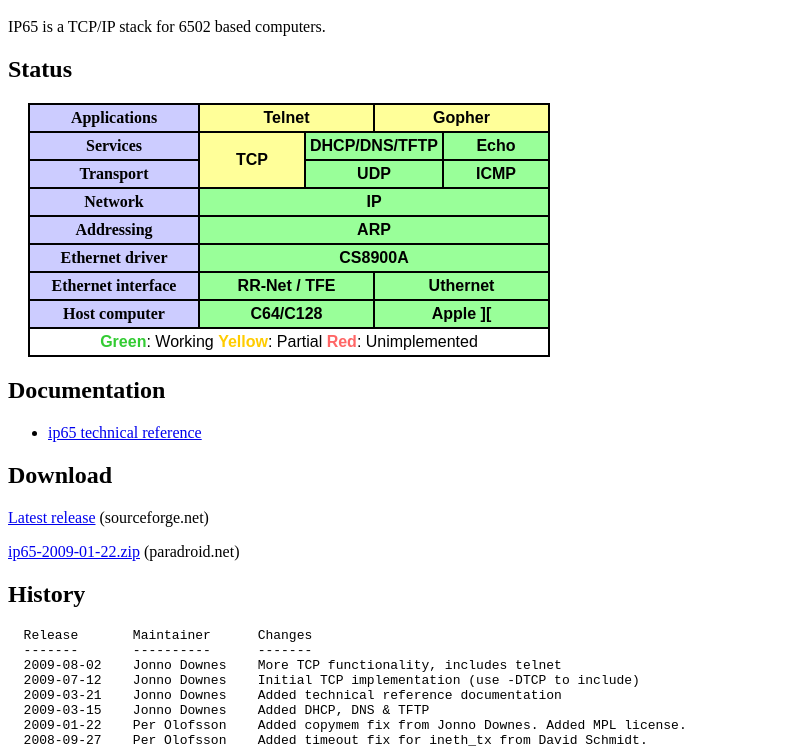
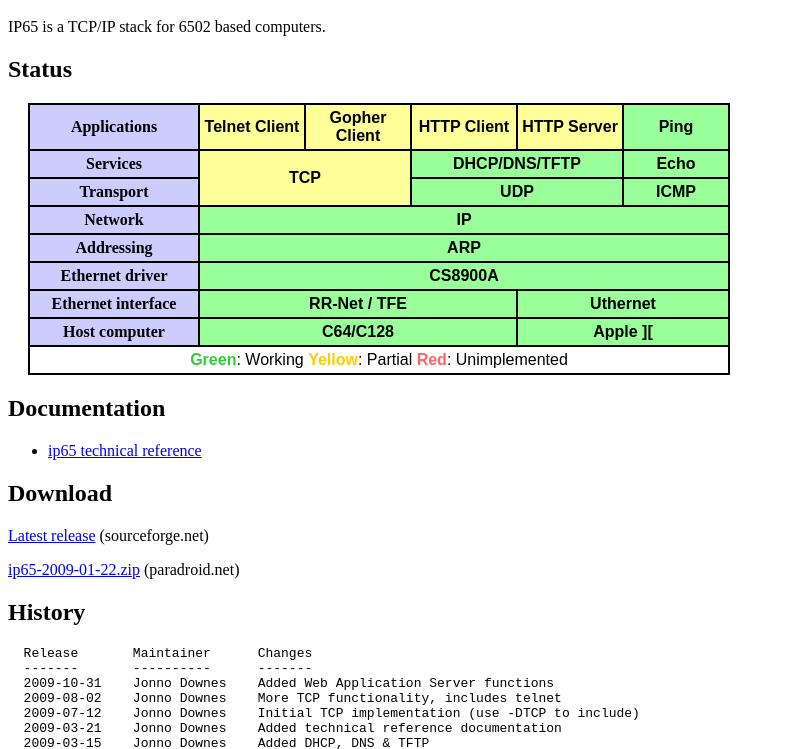
Before and after one commit to cc65/ip65, a plain HTML site: page doc/ip65.html in a window 1280 px wide. Shown: the part 48-797 px from the top of the page, without its empty margins (0-785 px from the left). Drawn offline with Linux system fonts and the light colour scheme.

Commit message:
git-svn-id: http://svn.code.sf.net/p/netboot65/code@214 93682198-c243-4bdb-bd91-e943c89aac3b

```diff
--- a/doc/ip65.html
+++ b/doc/ip65.html
@@ -89,9 +89,11 @@ IP65 is a TCP/IP stack for 6502 based computers.
 
   <tr>
     <th>Applications</th>
-    <td class="partial" colspan="3" >Telnet</td>
-    <td class="partial" colspan="3">Gopher</td>
-
+    <td class="partial" colspan="1" >Telnet Client</td>
+    <td class="partial" colspan="1">Gopher Client</td>
+    <td class="partial" colspan="1">HTTP Client</td>
+    <td class="partial" colspan="1">HTTP Server</td>
+    <td class="done" colspan="1">Ping</td>
   </tr>
 
   <tr>
@@ -160,6 +162,7 @@ IP65 is a TCP/IP stack for 6502 based computers.
 <pre>
   Release	Maintainer	Changes
   -------	----------	-------
+  2009-10-31	Jonno Downes	Added Web Application Server functions
   2009-08-02	Jonno Downes	More TCP functionality, includes telnet
   2009-07-12	Jonno Downes	Initial TCP implementation (use -DTCP to include)
   2009-03-21	Jonno Downes	Added technical reference documentation
@@ -213,10 +216,6 @@ copy:
         rts
 </pre>
 
-<h2>Links</h2>
-
-<a href="http://www.a2retrosystems.com/">a2RetroSystems - home of the Uthernet Ethernet card for the Apple ][ </a>
-<a href=http://www.vesalia.de/e_rrnet.htm>Vesilia - distributor for the RR-NET network adapter</a>
 
 <h2>License</h2>
 
```
Also changed, not shown: dist/version_number.txt, 11 other files.
